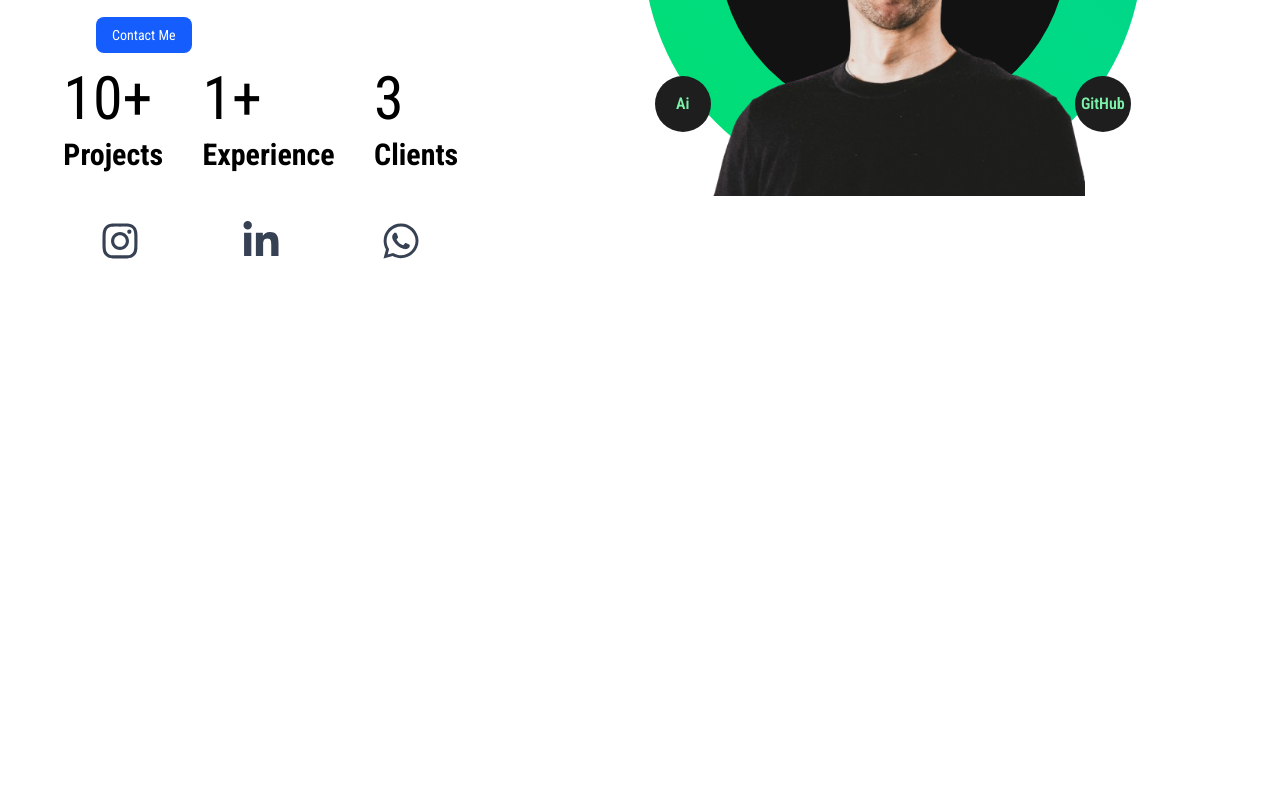
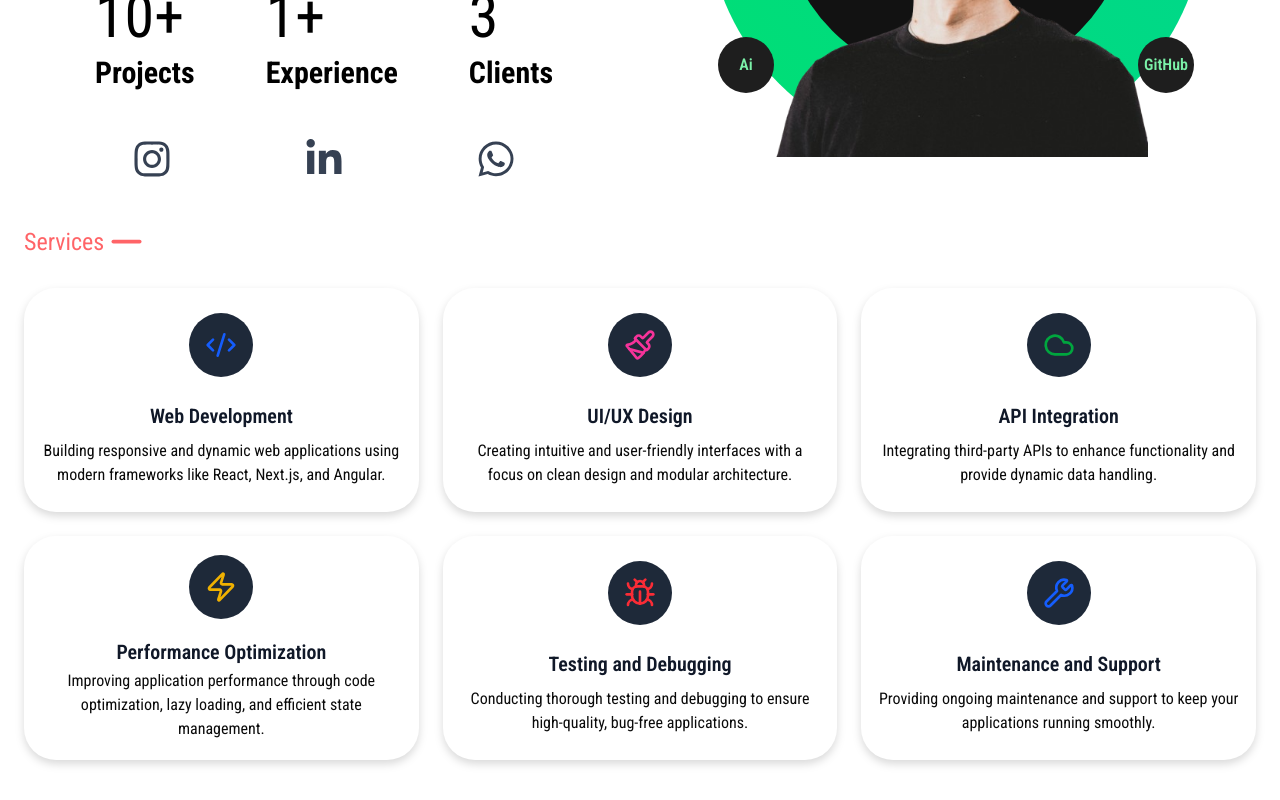
Before and after one commit to ChandanKumarWeb/Portfolio-nextjs, a Next.js app: page / in a window 1280 px wide. Shown: the part 470-1270 px from the top of the page. Before the commit the page ends 816 px from the top, so only its background shows below. Built offline with nearby package versions, Linux system fonts and the light colour scheme.

Commit message:
added services page

```diff
--- a/src/app/Components/HeroSection.tsx
+++ b/src/app/Components/HeroSection.tsx
@@ -12,12 +12,12 @@ export default function HeroSection() {
   return (
     <section
       id="heroSection"
-      className="bg-white dark:bg-black mt-16 md:mt-4 px-2 h-screen flex items-center"
+      className="bg-white dark:bg-black mt-16 md:mt-20 px-2 h-fit flex items-center"
     >
-      <div className="flex flex-col md:flex-row justify-around items-center w-full h-full">
+      <div className="flex flex-col md:flex-row justify-around items-center w-full h-[100vh">
         {/* Left Text Section */}
         <motion.div
-          className="w-full md:w-2/5 px-4 p-2 order-2 md:order-1"
+          className="w-full md:w-2/4 px-4 p-2 order-2 md:order-1"
           ref={ref}
           initial={{ opacity: 0, scale: 0 }}
           animate={isInView ? { opacity: 1, scale: 1 } : {}}
@@ -99,7 +99,7 @@ export default function HeroSection() {
 
         {/* Right Visual Section */}
         <motion.div
-          className="w-full md:w-3/5 p-2 flex justify-center items-center order-1 md:order-2"
+          className="w-full md:w-2/4 p-2 flex justify-center items-center order-1 md:order-2"
           initial={{ opacity: 0, scale: 0 }}
           animate={{ opacity: 1, scale: 1 }}
           transition={{
--- /dev/null
+++ b/src/app/Components/Services.tsx
@@ -0,0 +1,78 @@
+"use client";
+import React, { useRef } from 'react'
+import { Minus } from "lucide-react";
+import { Code2, Paintbrush, Cloud, Zap, Wrench, Bug } from "lucide-react";
+import { motion, useInView } from "framer-motion";
+export default function Services() {
+    const CardData = [
+        {
+            key: 1,
+            title: "Web Development",
+            description: "Building responsive and dynamic web applications using modern frameworks like React, Next.js, and Angular.",
+            icon: <Code2 className="text-blue-600 w-8 h-8" />
+        },
+        {
+            key: 2,
+            title: "UI/UX Design",
+            description: "Creating intuitive and user-friendly interfaces with a focus on clean design and modular architecture.",
+            icon: <Paintbrush className="text-pink-500 w-8 h-8" />
+        },
+        {
+            key: 3,
+            title: "API Integration",
+            description: "Integrating third-party APIs to enhance functionality and provide dynamic data handling.",
+            icon: <Cloud className="text-green-600 w-8 h-8" />,
+        },
+        {
+            key: 4,
+            title: "Performance Optimization",
+            description: "Improving application performance through code optimization, lazy loading, and efficient state management.",
+            icon: <Zap className="text-yellow-500 w-8 h-8" />
+        }
+        , {
+            key: 5,
+            title: "Testing and Debugging",
+            description: "Conducting thorough testing and debugging to ensure high-quality, bug-free applications.",
+            icon: <Bug className="text-red-500 w-8 h-8" />
+        }
+        , {
+            key: 6,
+            title: "Maintenance and Support",
+            description: "Providing ongoing maintenance and support to keep your applications running smoothly.",
+            icon: <Wrench className="text-blue-600 w-8 h-8" />
+        }
+
+    ]
+    const ref = useRef(null);
+    const isInView = useInView(ref, { once: true, margin: "-100px" });
+
+    return (
+        <motion.section id="servicesSection" className='h-fit my-4'
+
+            ref={ref}
+            initial={{ opacity: 0, scale: 0 }}
+            animate={isInView ? { opacity: 1, scale: 1 } : {}}
+            transition={{
+                duration: 0.4,
+                scale: { type: "spring", bounce: 0.5 },
+            }}>
+
+            <div className="flex flex-col items-start justify-center w-full h-fit bg-white dark:bg-black px-6"
+            >
+                <div className="flex justify-start items-center text-red-400">
+                    <h1 className="text-2xl">Services</h1>
+                    <Minus size={45} />
+                </div>
+            </div>
+            <div className='grid grid-cols-1 md:grid-cols-2 lg:grid-cols-3 gap-6 p-6 '>
+                {CardData.map((card) => (
+                    <div key={card.key} className="h-56 flex flex-col items-center justify-evenly text-center rounded-4xl bg-white dark:bg-gray-800 drop-shadow-lg dark:drop-shadow-[0_0_10px_rgba(255,255,255,0.3)] p-4 ">
+                        <div className="text-center w-fit bg-gray-800 dark:bg-blue-50 rounded-full  p-4">{card.icon}</div>
+                        <h2 className="text-xl font-semibold text-gray-900 dark:text-white mt-4">{card.title}</h2>
+                        <p> {card.description} </p>
+                    </div>
+                ))}
+            </div>
+        </motion.section>
+    )
+}
--- a/src/app/globals.css
+++ b/src/app/globals.css
@@ -122,3 +122,6 @@
     font-family: "Roboto Condensed", sans-serif;
   }
 }
+::-webkit-scrollbar {
+  display: none;
+}
--- a/src/app/layout.tsx
+++ b/src/app/layout.tsx
@@ -8,8 +8,6 @@ const robotoCondensed = Roboto_Condensed({
   weight: ['400', '700'],
   variable: '--font-roboto-condensed',
 })
-
-
 
 export const metadata: Metadata = {
   title: "Chandan Kumar",
@@ -24,10 +22,10 @@ export default function RootLayout({
   return (
     <html lang="en" suppressHydrationWarning>
       <body
-        className={`${robotoCondensed.variable} antialiased cz-shortcut-listen="true"`}
+        className={`${robotoCondensed.variable} antialiased cz-shortcut-listen="true overflow-hidden"`}
       >
         <ThemeProvider
-          attribute="class" // 👈 this will manage `class="dark"` on `<html>`
+          attribute="class"
           defaultTheme="system"
           enableSystem
           disableTransitionOnChange
--- a/src/app/page.tsx
+++ b/src/app/page.tsx
@@ -1,11 +1,13 @@
 "use- client";
 import Navbar from "./Components/Navbar";
 import HeroSection from "./Components/HeroSection";
+import Services from "./Components/Services";
 export default function Home() {
   return (
     <div>
       <Navbar/>
       <HeroSection />
+      <Services />
     </div>
   );
 }
```
